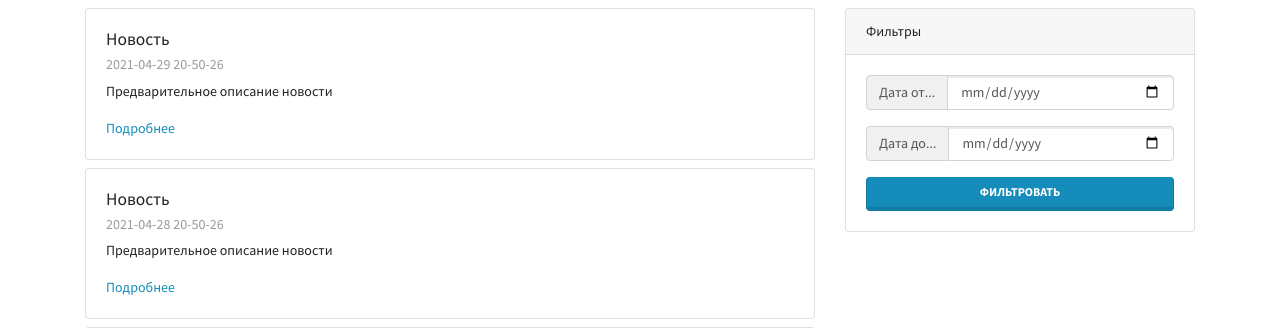
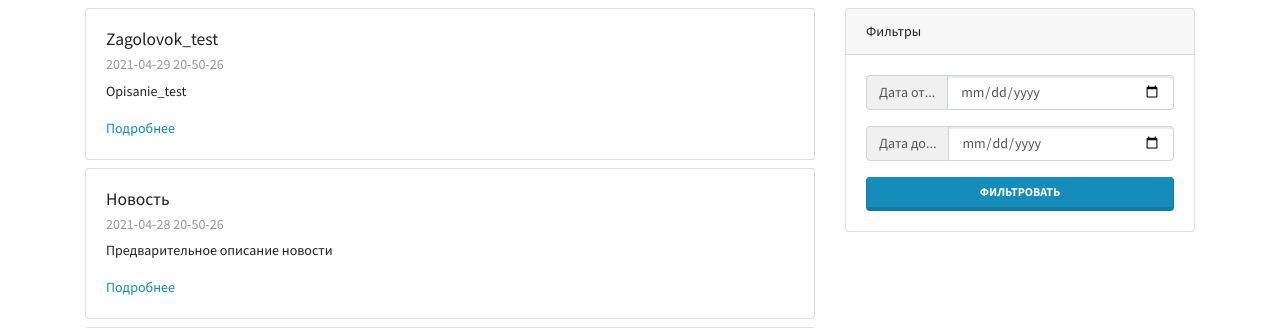
Before and after one commit to YanisMikulskis/BraniacLMS, a Django app: page /mainapp/news/ in a window 1280 px wide. Shown: the part 77-405 px from the top of the page. Run offline with Django 3.2, Linux system fonts and the light colour scheme; some libraries are stand-ins or nearby versions.

Commit message:
lesson_3 Template's context

```diff
--- a/mainapp/templates/mainapp/news.html
+++ b/mainapp/templates/mainapp/news.html
@@ -78,9 +78,9 @@
 
           <div class="card my-2">
             <div class="card-body">
-              <h5 class="card-title">Новость</h5>
+              <h5 class="card-title">{{ news_title }}</h5>
               <h6 class="card-subtitle mb-2 text-muted">2021-04-29 20-50-26</h6>
-              <p class="card-text">Предварительное описание новости</p>
+              <p class="card-text">{{ news_preview }}</p>
               <a href="#" class="card-link">Подробнее</a>
             </div>
           </div>
--- a/mainapp/views.py
+++ b/mainapp/views.py
@@ -7,6 +7,12 @@ class MainPageView(TemplateView):
 
 class NewsPageView(TemplateView):
     template_name = "mainapp/news.html"
+
+    def get_context_data(self, **kwargs):
+        context = super().get_context_data(**kwargs)
+        context["news_title"] = "Zagolovok_test"
+        context["news_preview"] = "Opisanie_test"
+        return context
 
 
 class CoursesPageView(TemplateView):
```
